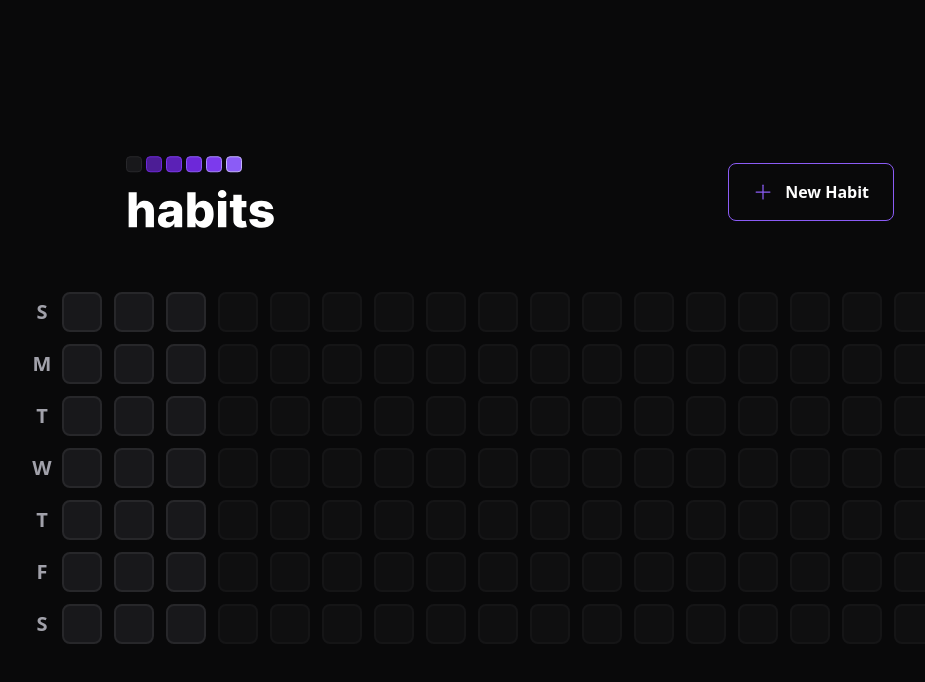
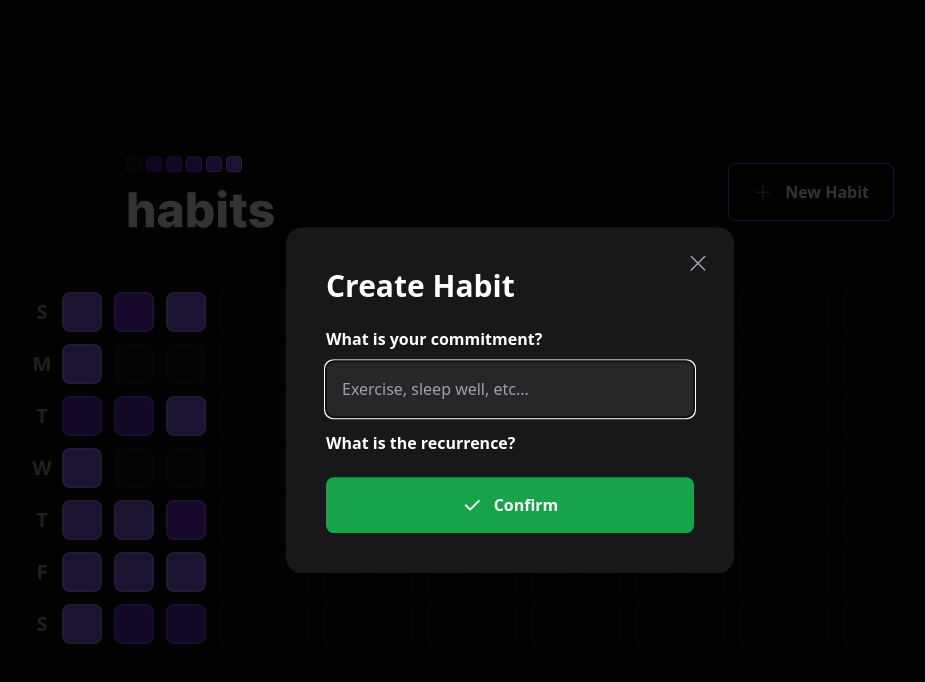
Before and after one commit to diego5f5/habits-web, a React (Vite) app: page / in a window 1280 px wide. Both pictures are taken after a click on the button "New Habit". Shown: the top 682 px of the page, without its empty margins (130-1055 px from the left). Built offline with nearby package versions, Linux system fonts and the light colour scheme.

Commit message:
new components and radix lib

```diff
--- a/package.json
+++ b/package.json
@@ -9,6 +9,9 @@
     "preview": "vite preview"
   },
   "dependencies": {
+    "@radix-ui/react-dialog": "^1.0.2",
+    "@radix-ui/react-popover": "^1.0.3",
+    "clsx": "^1.2.1",
     "dayjs": "^1.11.7",
     "phosphor-react": "^1.4.1",
     "react": "^18.2.0",
--- /dev/null
+++ b/src/components/HabitDay/ProgressBar.tsx
@@ -0,0 +1,17 @@
+interface ProgressBarProps {
+  progress: number;
+}
+
+export const ProgressBar = ({ progress }: ProgressBarProps) => {
+  return (
+    <div className="h-3 rounded-xl bg-zinc-700 w-full mt-4">
+      <div
+        role="progressbar"
+        aria-label="Habit progress"
+        aria-valuenow={progress}
+        className="h-3 rounded-xl bg-violet-600"
+        style={{ width: `${progress}%` }}
+      />
+    </div>
+  );
+};
--- a/src/components/HabitDay/index.tsx
+++ b/src/components/HabitDay/index.tsx
@@ -1,5 +1,45 @@
-export const HabitDay = () => {
+import * as Popover from "@radix-ui/react-popover";
+import clsx from "clsx";
+
+import { ProgressBar } from "./ProgressBar";
+
+interface HabitDayProps {
+  completed: number;
+  amount: number;
+}
+
+export const HabitDay = ({ amount, completed }: HabitDayProps) => {
+  const completedPercentage = Math.round((completed / amount) * 100);
+
   return (
-    <div className="w-10 h-10 bg-zinc-900 border-2 border-zinc-800 rounded-lg"></div>
+    <Popover.Root>
+      <Popover.Trigger
+        className={clsx("w-10 h-10 border-2 rounded-lg", {
+          "bg-zinc-900 border-zinc-800": completedPercentage === 0,
+          "bg-violet-900 border-violet-700":
+            completedPercentage > 0 && completedPercentage < 20,
+          "bg-violet-800 border-violet-600":
+            completedPercentage >= 20 && completedPercentage < 40,
+          "bg-violet-700 border-violet-500":
+            completedPercentage >= 40 && completedPercentage < 60,
+          "bg-violet-600 border-violet-500":
+            completedPercentage >= 60 && completedPercentage < 80,
+          "bg-violet-500 border-violet-400": completedPercentage >= 80,
+        })}
+      />
+
+      <Popover.Portal>
+        <Popover.Content className="min-w-[320px] p-6 rounded-2xl bg-zinc-900 flex flex-col">
+          <span className="font-semibold text-zinc-400">Tuesday</span>
+          <span className="mt-1 font-extrabold leading-tight text-3xl">
+            01/17
+          </span>
+
+          <ProgressBar progress={completedPercentage} />
+
+          <Popover.Arrow height={8} width={16} className="fill-zinc-900" />
+        </Popover.Content>
+      </Popover.Portal>
+    </Popover.Root>
   );
 };
--- a/src/components/Header/index.tsx
+++ b/src/components/Header/index.tsx
@@ -1,19 +1,39 @@
-import { Plus } from "phosphor-react";
+import { Plus, X } from "phosphor-react";
+import * as Dialog from "@radix-ui/react-dialog";
 
 import LogoImage from "../../assets/logo.svg";
+import { NewHabitForm } from "../NewHabitForm";
 
 export const Header = () => {
   return (
     <div className="w-full max-w-3xl mx-auto flex items-center justify-between">
       <img src={LogoImage} alt="Habits logo" />
 
-      <button
-        type="button"
-        className="border border-violet-500 font-semibold rounded-lg px-6 py-4 flex items-center gap-3 hover:border-violet-300"
-      >
-        <Plus size={20} className="text-violet-500" />
-        New Habit
-      </button>
+      <Dialog.Root>
+        <Dialog.Trigger
+          type="button"
+          className="border border-violet-500 font-semibold rounded-lg px-6 py-4 flex items-center gap-3 hover:border-violet-300"
+        >
+          <Plus size={20} className="text-violet-500" />
+          New Habit
+        </Dialog.Trigger>
+
+        <Dialog.Portal>
+          <Dialog.Overlay className="w-screen h-screen bg-black/80 fixed inset-0" />
+
+          <Dialog.Content className="absolute p-10 bg-zinc-900 rounded-2xl w-full max-w-md top-1/2 left-1/2 -translate-x-1/2 -translate-y-1/2">
+            <Dialog.Close className="absolute right-6 top-6 text-zinc-400 hover:text-zinc-200">
+              <X size={24} aria-label="Close" />
+            </Dialog.Close>
+
+            <Dialog.Title className="text-3xl leading-tight font-extrabold">
+              Create Habit
+            </Dialog.Title>
+
+            <NewHabitForm />
+          </Dialog.Content>
+        </Dialog.Portal>
+      </Dialog.Root>
     </div>
   );
 };
--- /dev/null
+++ b/src/components/NewHabitForm/index.tsx
@@ -0,0 +1,31 @@
+import { Check } from "phosphor-react";
+
+export const NewHabitForm = () => {
+  return (
+    <form className="w-full flex flex-col mt-6">
+      <label htmlFor="title" className="font-semibold leading-tight">
+        What is your commitment?
+      </label>
+
+      <input
+        type="text"
+        id="title"
+        placeholder="Exercise, sleep well, etc..."
+        className="p-4 rounded-lg mt-3 bg-zinc-800 text-white placeholder:text-zinc-400"
+        autoFocus
+      />
+
+      <label htmlFor="" className="font-semibold leading-tight mt-4">
+        What is the recurrence?
+      </label>
+
+      <button
+        type="submit"
+        className="mt-6 rounded-lg p-4 flex items-center justify-center gap-3 font-semibold bg-green-600 hover:bg-green-500"
+      >
+        <Check size={20} weight="bold" />
+        Confirm
+      </button>
+    </form>
+  );
+};
--- a/src/components/SummaryTable/index.tsx
+++ b/src/components/SummaryTable/index.tsx
@@ -23,9 +23,15 @@
       </div>
 
       <div className="grid grid-rows-7 grid-flow-col gap-3">
-        {summaryDates.map((date) => (
-          <HabitDay key={date.toString()} />
-        ))}
+        {summaryDates.map((date) => {
+          return (
+            <HabitDay
+              key={date.toString()}
+              amount={5}
+              completed={Math.round(Math.random() * 5)}
+            />
+          );
+        })}
 
         {amountOfDaysToFill > 0 &&
           Array.from({ length: amountOfDaysToFill }).map((_, index) => (
```
Also changed, not shown: 1 other file (tests, documents, lock files or other folders).
